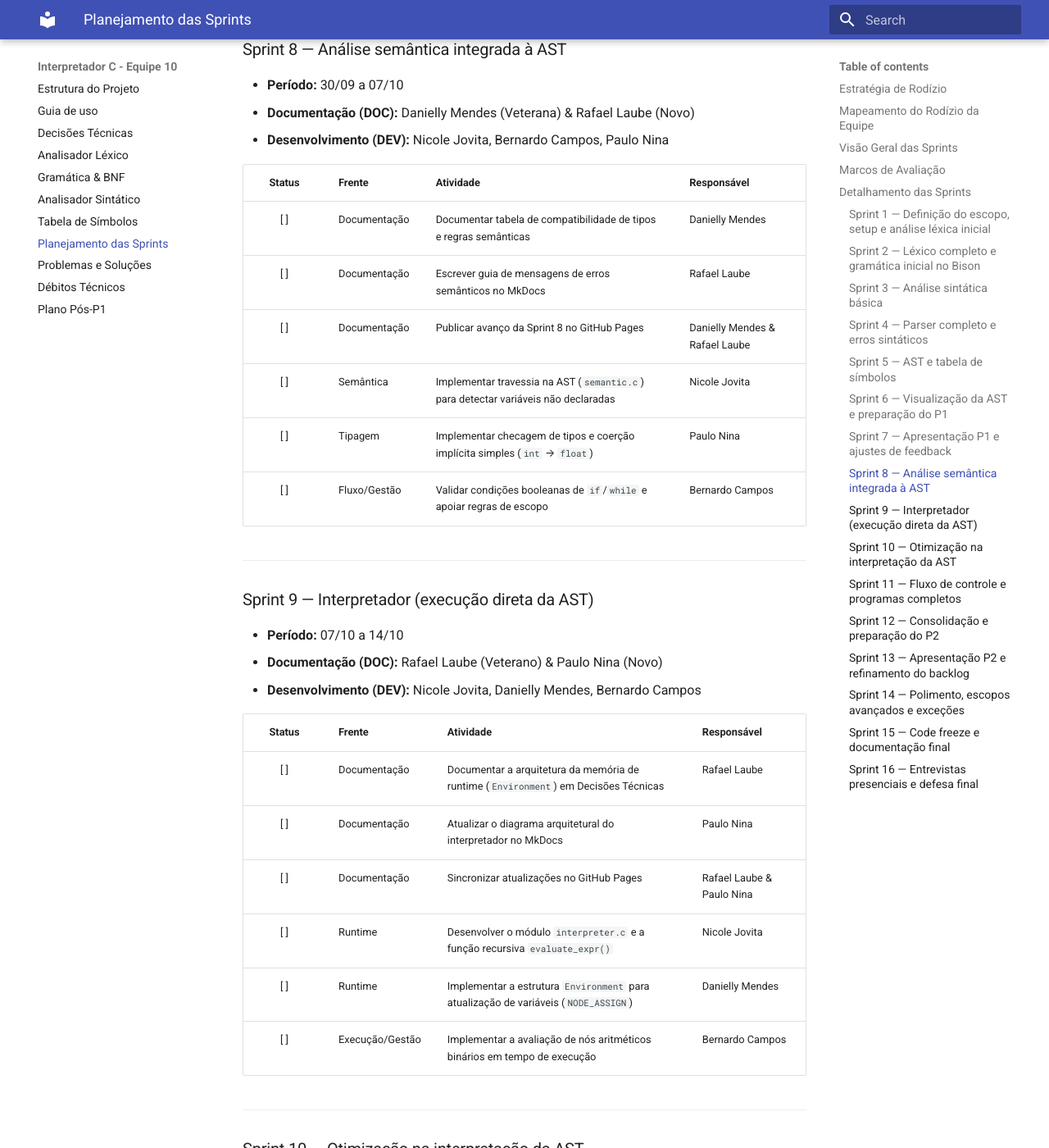
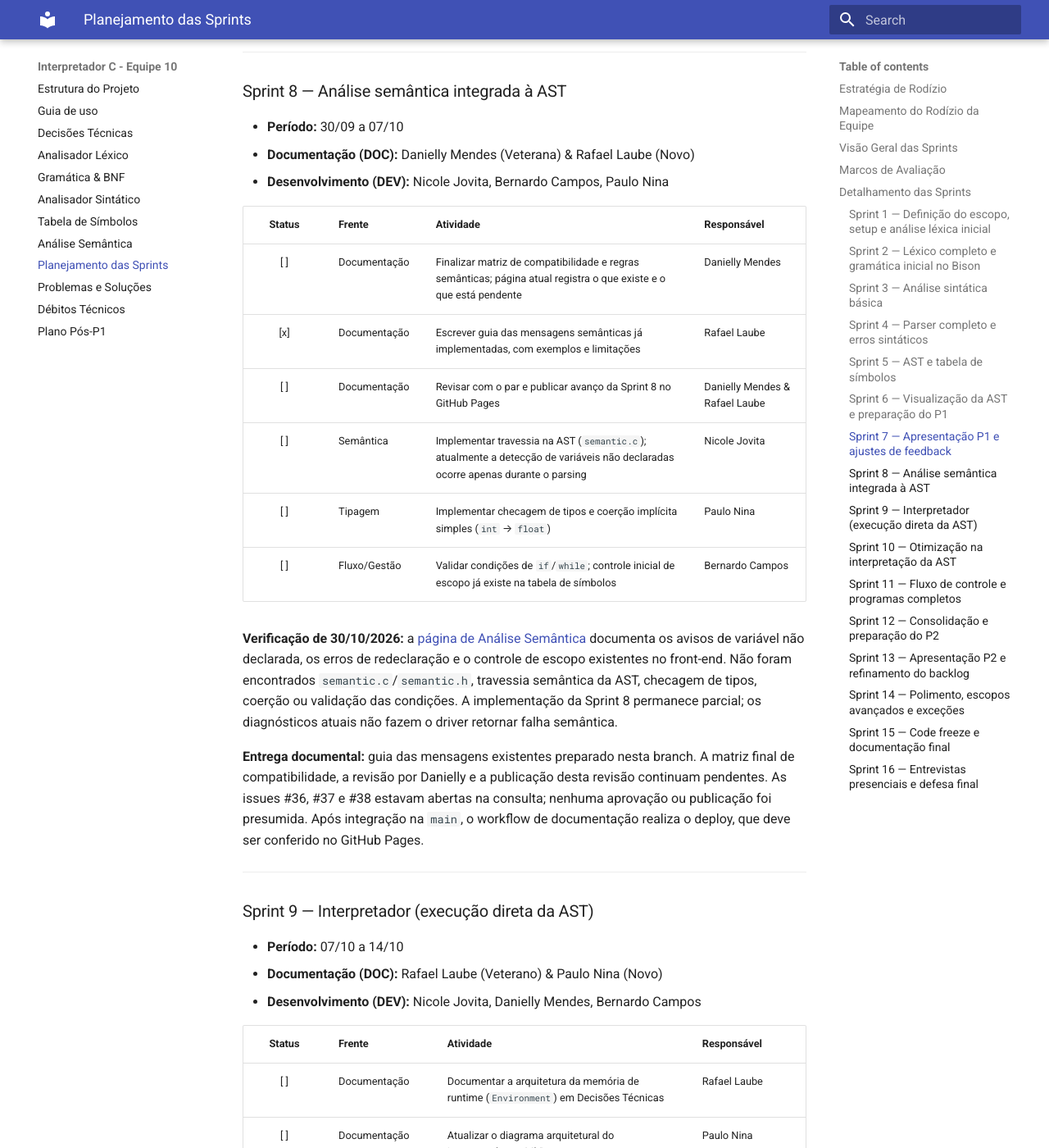
Before and after one commit to interpretador-c-unb/Compiladores1-equipe10, an MkDocs documentation site: the page built from documentos/planejamento-sprints.md, in a window 1280 px wide and 1400 px high, scrolled down 8616 px. Shown: the whole window at 82% size. Built offline with MkDocs 1.6.1 and Material for MkDocs 9.7.7, drawn with Linux system fonts in a browser that asks for light colours; some of the changed text lies outside the part shown.

Commit message:
docs(sprint-8): sincronizacao documentacao com projeto

```diff
--- a/documentos/planejamento-sprints.md
+++ b/documentos/planejamento-sprints.md
@@ -4,7 +4,7 @@ Interpretador de um subconjunto de C — Compiladores 1 · Grupo 10 · 2026.2
 
 Metodologia: Scrum/XP, sprints de uma semana (12/08/2026 a 02/12/2026).
 
-> **Situação atual (23/09/2026):** Sprint 6 concluída. Consolidação e publicação da documentação da Fase 1 (Pré-P1) finalizadas para avaliação.
+> **Situação verificada (30/10/2026):** front-end com geração e impressão da AST e testes da Sprint 6 integrados. A Sprint 8 possui verificações iniciais de declaração/escopo no parser, mas a análise semântica completa permanece pendente. O estado das entregas da Sprint 8 está detalhado abaixo; a publicação desta revisão ainda está pendente.
 
 Legenda de status nas tarefas: `[ ]` pendente · `[x]` concluído.
 
@@ -204,12 +204,16 @@ Para garantir rastreabilidade, aprendizado contínuo e transferência de conheci
 
 | Status | Frente | Atividade | Responsável |
 |:------:|--------|-----------|-------------|
-| [ ] | Documentação | Documentar tabela de compatibilidade de tipos e regras semânticas | Danielly Mendes |
-| [ ] | Documentação | Escrever guia de mensagens de erros semânticos no MkDocs | Rafael Laube |
-| [ ] | Documentação | Publicar avanço da Sprint 8 no GitHub Pages | Danielly Mendes & Rafael Laube |
-| [ ] | Semântica | Implementar travessia na AST (`semantic.c`) para detectar variáveis não declaradas | Nicole Jovita |
+| [ ] | Documentação | Finalizar matriz de compatibilidade e regras semânticas; página atual registra o que existe e o que está pendente | Danielly Mendes |
+| [x] | Documentação | Escrever guia das mensagens semânticas já implementadas, com exemplos e limitações | Rafael Laube |
+| [ ] | Documentação | Revisar com o par e publicar avanço da Sprint 8 no GitHub Pages | Danielly Mendes & Rafael Laube |
+| [ ] | Semântica | Implementar travessia na AST (`semantic.c`); atualmente a detecção de variáveis não declaradas ocorre apenas durante o parsing | Nicole Jovita |
 | [ ] | Tipagem | Implementar checagem de tipos e coerção implícita simples (`int` → `float`) | Paulo Nina |
-| [ ] | Fluxo/Gestão | Validar condições booleanas de `if`/`while` e apoiar regras de escopo | Bernardo Campos |
+| [ ] | Fluxo/Gestão | Validar condições de `if`/`while`; controle inicial de escopo já existe na tabela de símbolos | Bernardo Campos |
+
+**Verificação de 30/10/2026:** a [página de Análise Semântica](analise-semantica.md) documenta os avisos de variável não declarada, os erros de redeclaração e o controle de escopo existentes no front-end. Não foram encontrados `semantic.c`/`semantic.h`, travessia semântica da AST, checagem de tipos, coerção ou validação das condições. A implementação da Sprint 8 permanece parcial; os diagnósticos atuais não fazem o driver retornar falha semântica.
+
+**Entrega documental:** guia das mensagens existentes preparado nesta branch. A matriz final de compatibilidade, a revisão por Danielly e a publicação desta revisão continuam pendentes. As issues #36, #37 e #38 estavam abertas na consulta; nenhuma aprovação ou publicação foi presumida. Após integração na `main`, o workflow de documentação realiza o deploy, que deve ser conferido no GitHub Pages.
 
 ---
 
--- a/mkdocs.yml
+++ b/mkdocs.yml
@@ -27,6 +27,7 @@ nav:
   - Gramática & BNF: gramatica-bnf.md
   - Analisador Sintático: analisador-sintatico.md
   - Tabela de Símbolos: tabela-simbolos.md
+  - Análise Semântica: analise-semantica.md
   - Planejamento das Sprints: planejamento-sprints.md
   - Problemas e Soluções: problemas-e-solucoes.md
   - Débitos Técnicos: debitos-tecnicos.md
```
Also changed, not shown: documentos/analise-semantica.md (added, +120 -0 lines).
